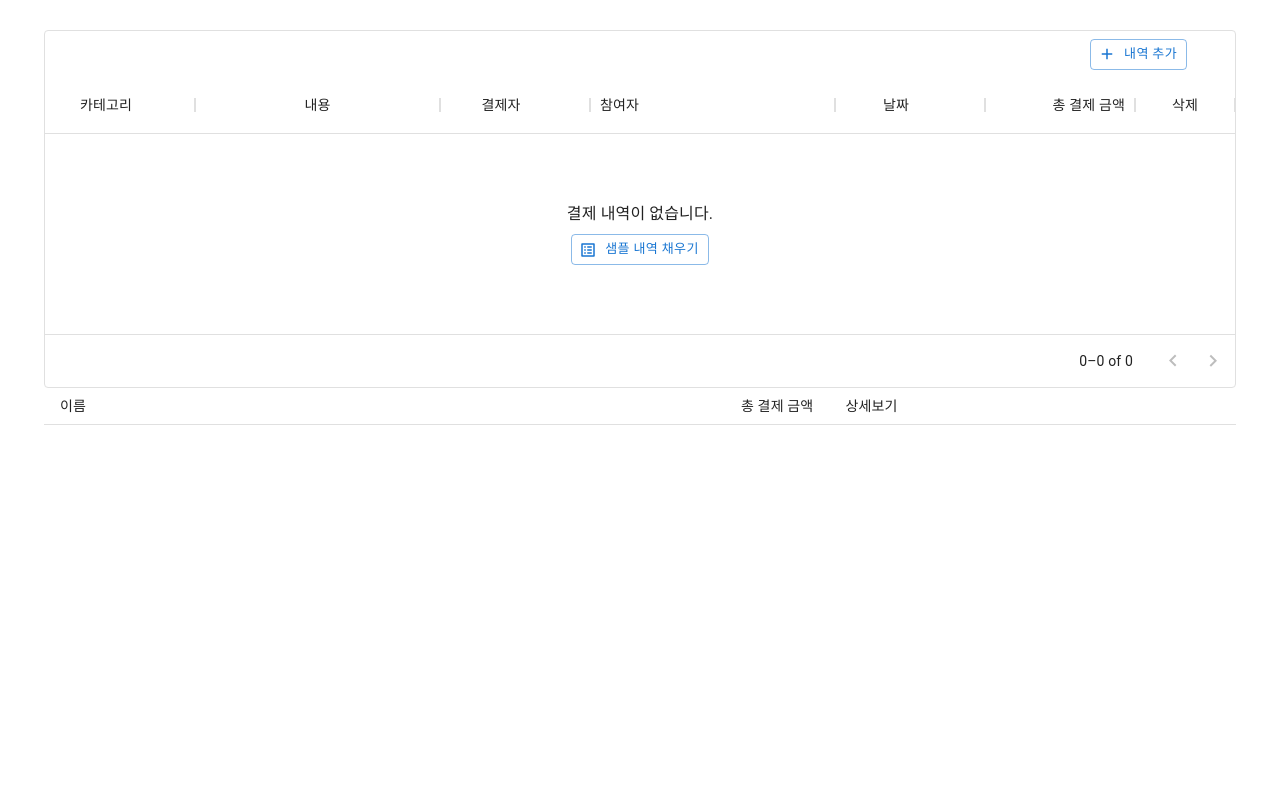
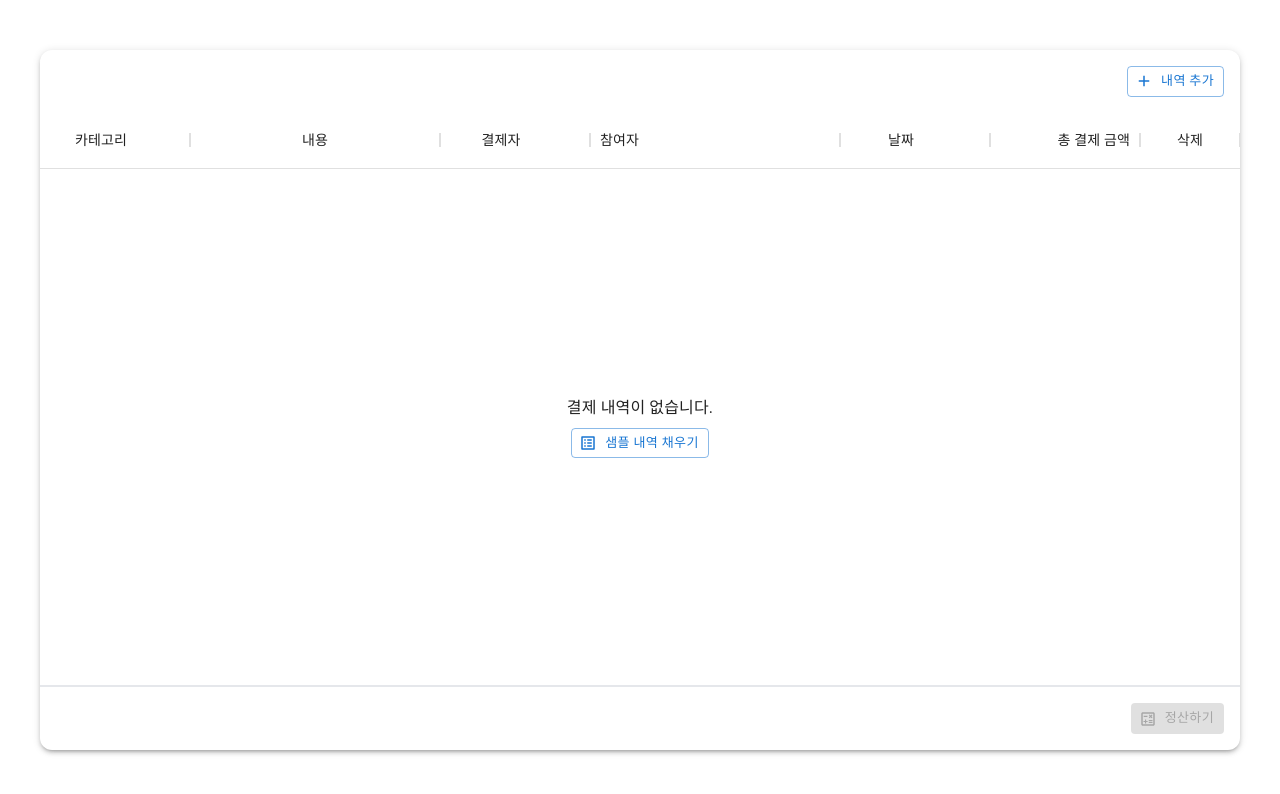
Before and after one commit to hackurity01/dutch-pay-calculator, a React (Vite) app: page / in a window 1280 px wide. Shown: the top 794 px of the page. Built offline with nearby package versions, Linux system fonts and the light colour scheme; the HTML template or start-up script is replaced by a standard one.

Commit message:
정산 결과를 모달로 변경

```diff
--- a/src/App.tsx
+++ b/src/App.tsx
@@ -1,18 +1,16 @@
-import { Box, Container } from '@mui/material';
+import { Box, Paper } from '@mui/material';
 
 import PaymentList from './components/PaymentList';
-import Result from './components/Result';
+import ResultDialog from './components/ResultDialog';
 
 function App() {
   return (
-    <Container maxWidth="xl">
-      <Box>
+    <Paper elevation={3} sx={{ borderRadius: 3 }}>
+      <Box height="calc(100vh - 100px)">
         <PaymentList />
+        <ResultDialog />
       </Box>
-      <Box>
-        <Result />
-      </Box>
-    </Container>
+    </Paper>
   );
 }
 
--- a/src/components/PaymentList/index.tsx
+++ b/src/components/PaymentList/index.tsx
@@ -1,7 +1,9 @@
 import AddIcon from '@mui/icons-material/Add';
+import CalculateOutlinedIcon from '@mui/icons-material/CalculateOutlined';
 import DeleteForeverOutlinedIcon from '@mui/icons-material/DeleteForeverOutlined';
 import ListAltIcon from '@mui/icons-material/ListAlt';
 import { Box, Button, Stack, Typography } from '@mui/material';
+import { grey } from '@mui/material/colors';
 import {
   DataGrid,
   GridActionsCellItem,
@@ -10,11 +12,12 @@ import {
   GridRowId,
   GridRowModel,
 } from '@mui/x-data-grid';
-import { useAtom } from 'jotai';
+import { useAtom, useSetAtom } from 'jotai';
 import { useMemo } from 'react';
 
 import Tag from '@/components/Tag';
 import { SAMPLE_DATA } from '@/constants/sampleData';
+import { resultDialogAtom } from '@/stores/dialogAtoms/result';
 import { paymentListAtom } from '@/stores/paymentListAtom';
 import { PaymentCategory } from '@/types';
 import { getInitialPaymentData } from '@/utils/payment';
@@ -44,6 +47,7 @@ const renderParticipantSelectorCell: GridColDef['renderCell'] = (params) => {
 
 function PaymentList() {
   const [paymentList, setPaymentList] = useAtom(paymentListAtom);
+  const setResultDialogOpen = useSetAtom(resultDialogAtom);
 
   const processRowUpdate = (newRow: GridRowModel) => {
     const updatedRow = { ...newRow, isNew: false };
@@ -191,9 +195,21 @@ function PaymentList() {
         pageSizeOptions={[50]}
         slots={{
           toolbar: () => (
-            <Box sx={{ textAlign: 'right', p: 1, mr: 5 }}>
+            <Box sx={{ textAlign: 'right', p: 2 }}>
               <Button variant="outlined" size="small" startIcon={<AddIcon />} onClick={addRow}>
                 내역 추가
+              </Button>
+            </Box>
+          ),
+          footer: () => (
+            <Box sx={{ textAlign: 'right', p: 2, borderTop: '2px solid #e5e7eb' }}>
+              <Button
+                variant="contained"
+                size="small"
+                startIcon={<CalculateOutlinedIcon />}
+                onClick={() => setResultDialogOpen(true)}
+                disabled={!paymentList.length}>
+                정산하기
               </Button>
             </Box>
           ),
@@ -211,7 +227,9 @@ function PaymentList() {
           ),
         }}
         sx={{
-          '& .MuiDataGrid-row': {
+          '&': {
+            border: 'none',
+            '.MuiDataGrid-row': {
               maxHeight: 'none!important',
               '.MuiDataGrid-cell': {
                 padding: 0.5,
@@ -232,8 +250,9 @@ function PaymentList() {
                 '& fieldset': { border: 'none' },
               },
             },
-          '& .MuiDataGrid-virtualScroller': {
-            height: '200px',
+            '.MuiDataGrid-virtualScroller': {
+              minHeight: '200px',
+            },
           },
         }}
       />
--- a/src/components/Result/index.tsx
+++ /dev/null
@@ -1,43 +0,0 @@
-import { Table, TableBody, TableCell, TableCellProps, TableHead, TableRow } from '@mui/material';
-import { useAtomValue } from 'jotai';
-
-import { paymentListAtom } from '@/stores/paymentListAtom';
-import { calcPay } from '@/utils/payment';
-
-import ResultRow from './ResultRow';
-
-const columns: ({ field: string; headerName: string } & TableCellProps)[] = [
-  { field: 'name', headerName: '이름' },
-  { field: 'paymentAmount', headerName: '총 결제 금액', align: 'right' },
-  { field: 'detail', headerName: '상세보기' },
-];
-
-function Result() {
-  const paymentList = useAtomValue(paymentListAtom);
-
-  const resultAsMap = calcPay(paymentList);
-  const resultAsList = Object.entries(resultAsMap)
-    .map(([key, value]) => ({ name: key, ...value }))
-    .filter((item) => item.name && item.totalAmountSpent);
-
-  return (
-    <Table aria-label="collapsible table" size="small">
-      <TableHead>
-        <TableRow>
-          {columns.map(({ field, headerName, ...options }) => (
-            <TableCell key={field} {...options}>
-              {headerName}
-            </TableCell>
-          ))}
-        </TableRow>
-      </TableHead>
-      <TableBody>
-        {resultAsList.map((result, index) => (
-          <ResultRow key={index} {...result} />
-        ))}
-      </TableBody>
-    </Table>
-  );
-}
-
-export default Result;
--- a/src/components/Result/ResultDetailDialog.tsx
+++ b/src/components/ResultDialog/ResultDetailDialog.tsx
@@ -12,16 +12,16 @@ import { Detail } from '@/types';
 import { formatDate } from '@/utils/date';
 
 type ResultDetailDialogProps = {
+  title: string;
   open: boolean;
   onClose: () => void;
   details: Detail[];
 };
 
-function ResultDetailDialog({ open, onClose, details }: ResultDetailDialogProps) {
+function ResultDetailDialog({ title, open, onClose, details }: ResultDetailDialogProps) {
   return (
     <Dialog onClose={onClose} open={open}>
-      <DialogTitle>상세 내용</DialogTitle>
-
+      <DialogTitle>{title}</DialogTitle>
       <Table size="small" aria-label="purchases" sx={{ width: 'auto', ml: 'auto' }}>
         <TableHead>
           <TableRow>
--- a/src/components/Result/ResultRow.tsx
+++ b/src/components/ResultDialog/ResultRow.tsx
@@ -22,7 +22,12 @@ function ResultRow({ name, totalAmountSpent, details }: { name: string } & Parti
           </IconButton>
         </TableCell>
       </TableRow>
-      <ResultDetailDialog open={open} onClose={() => setOpen(false)} details={details} />
+      <ResultDetailDialog
+        title={`${name}의 정산 내역`}
+        open={open}
+        onClose={() => setOpen(false)}
+        details={details}
+      />
     </>
   );
 }
--- /dev/null
+++ b/src/components/ResultDialog/index.tsx
@@ -0,0 +1,61 @@
+import {
+  Dialog,
+  DialogTitle,
+  Table,
+  TableBody,
+  TableCell,
+  TableCellProps,
+  TableHead,
+  TableRow,
+} from '@mui/material';
+import { useAtom, useAtomValue } from 'jotai';
+
+import ResultRow from '@/components/ResultDialog/ResultRow';
+import { resultDialogAtom } from '@/stores/dialogAtoms/result';
+import { paymentListAtom } from '@/stores/paymentListAtom';
+import { calcPay } from '@/utils/payment';
+
+const columns: ({ field: string; headerName: string } & TableCellProps)[] = [
+  { field: 'name', headerName: '이름' },
+  { field: 'paymentAmount', headerName: '총 결제 금액', align: 'right' },
+  { field: 'detail', headerName: '상세보기' },
+];
+
+function ResultDialog() {
+  const [open, setOpen] = useAtom(resultDialogAtom);
+
+  const cloaseDialog = () => {
+    setOpen(false);
+  };
+
+  const paymentList = useAtomValue(paymentListAtom);
+
+  const resultAsMap = calcPay(paymentList);
+  const resultAsList = Object.entries(resultAsMap)
+    .map(([key, value]) => ({ name: key, ...value }))
+    .filter((item) => item.name && item.totalAmountSpent);
+
+  return (
+    <Dialog onClose={cloaseDialog} open={open}>
+      <DialogTitle>정산 결과</DialogTitle>
+      <Table aria-label="collapsible table" size="small">
+        <TableHead>
+          <TableRow>
+            {columns.map(({ field, headerName, ...options }) => (
+              <TableCell key={field} {...options}>
+                {headerName}
+              </TableCell>
+            ))}
+          </TableRow>
+        </TableHead>
+        <TableBody>
+          {resultAsList.map((result, index) => (
+            <ResultRow key={index} {...result} />
+          ))}
+        </TableBody>
+      </Table>
+    </Dialog>
+  );
+}
+
+export default ResultDialog;
--- a/src/index.css
+++ b/src/index.css
@@ -8,5 +8,5 @@
 
 body {
   margin: 0;
-  padding: 30px 20px;
+  padding: 50px 40px;
 }
--- /dev/null
+++ b/src/stores/dialogAtoms/result.ts
@@ -0,0 +1,3 @@
+import { atom } from 'jotai';
+
+export const resultDialogAtom = atom<boolean>(false);
```
Lines whose indentation alone changed are shown as unchanged.
